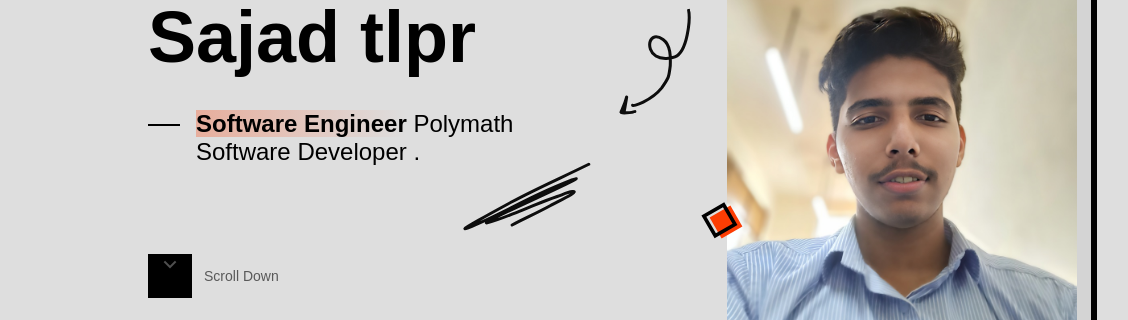
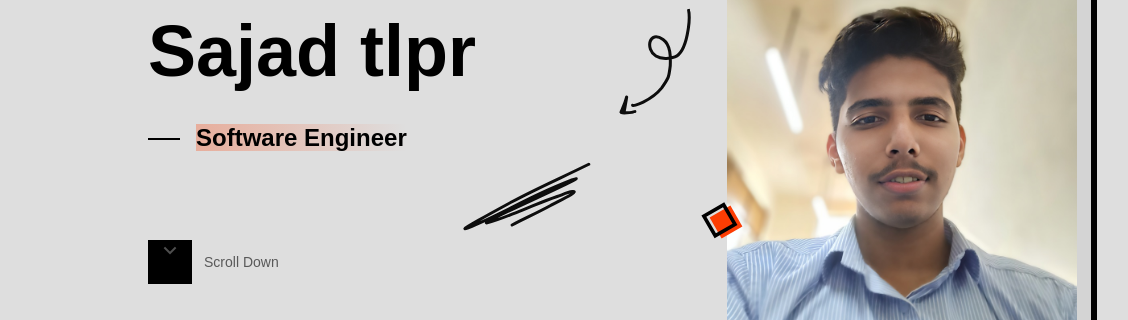
Before and after one commit to sajadtlpr/portfolio-website, a plain HTML site: page index.html in a window 1280 px wide. Shown: the part 228-548 px from the top of the page, 0-1128 px from the left. Drawn offline with nearby package versions, Linux system fonts and the light colour scheme; a web font is replaced by a local one.

Commit message:
Update index.html

```diff
--- a/index.html
+++ b/index.html
@@ -266,7 +266,7 @@
 
             <p class="home__description">
               <b>Software Engineer</b>
-             Polymath Software Developer . </p>
+             </p>
 
             <a href="#about" class="home__scroll">
               <div class="home__scroll-box">
```
